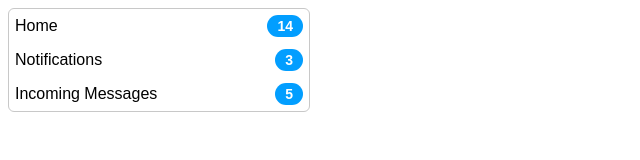
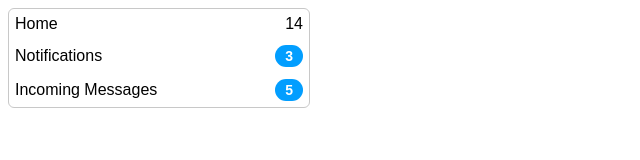
Before and after one commit to Anthonia-I/thonia-, a plain HTML site: page lesson12e.html in a window 1280 px wide. Shown: the full height of the page, 0-640 px from the left. Drawn offline with Linux system fonts and the light colour scheme.

Commit message:
Add files via upload

```diff
--- a/lesson12e.html
+++ b/lesson12e.html
@@ -10,7 +10,7 @@
   <div class="container">
     <div class="flexbox">
       <div>Home</div>
-      <div class="notifications">14</div>
+      <div class="notificationss">14</div>
     </div>
 
     <div class="flexbox">
```
